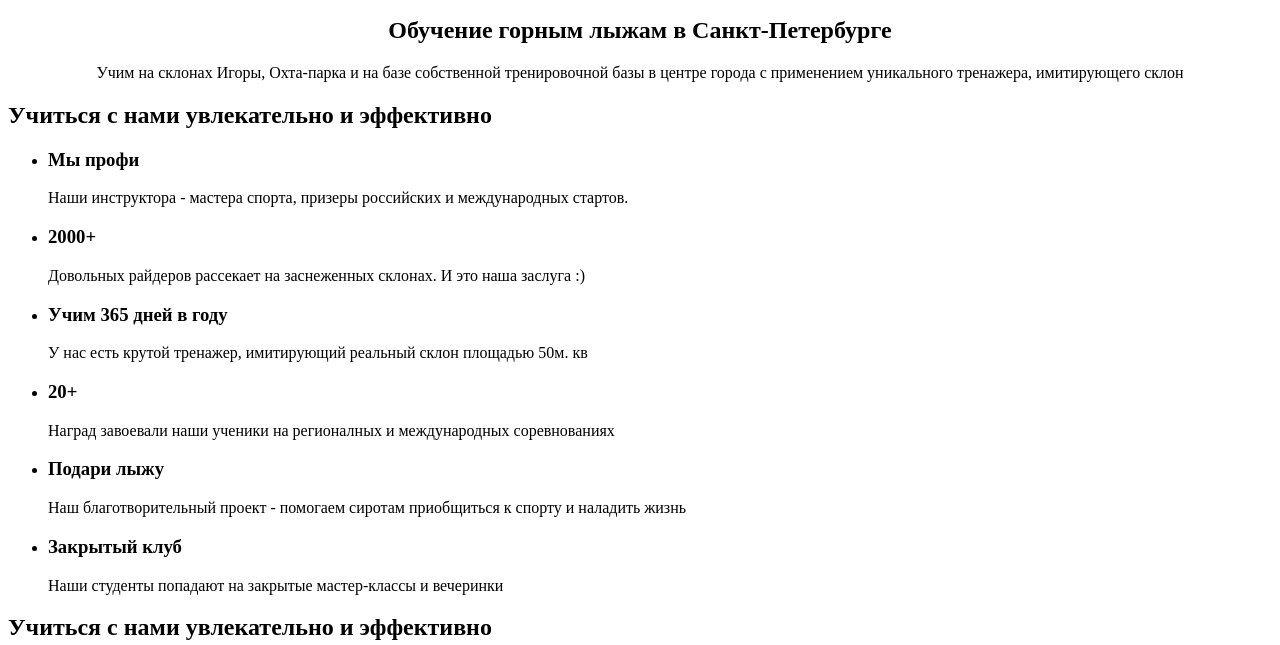
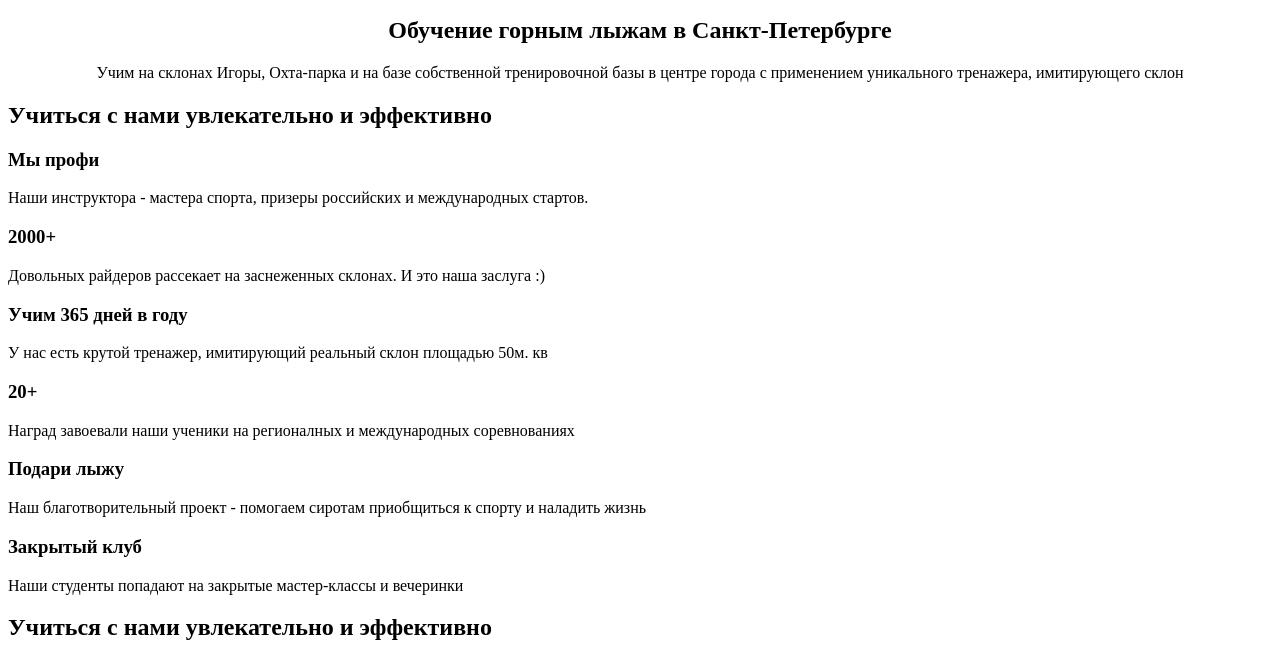
Before and after one commit to P01oniuM/ski-school-pronin, a plain HTML site: page index.html in a window 1280 px wide. Shown: the part 32-677 px from the top of the page. Drawn offline with Linux system fonts and the light colour scheme.

Commit message:
replace ul on div

```diff
--- a/index.html
+++ b/index.html
@@ -21,33 +21,31 @@
         </section>
 
         <section class="benefits">
-            <h2 class="benefits-title">Учиться с нами увлекательно и эффективно</h2>
-            <ul class="benefits-list">
-              <li class="benefits-item">
-                <h3 class="benefits-item-title">Мы профи</h3>
-                <p class="benefits-item-text">Наши инструктора - мастера спорта, призеры российских и международных стартов.</p>
-              </li>
-              <li class="benefits-item">
-                <h3 class="benefits-item-title">2000+</h3>
-                <p class="benefits-item-text">Довольных райдеров рассекает на заснеженных склонах. И это наша заслуга :)</p>
-              </li>
-              <li class="benefits-item">
-                <h3 class="benefits-item-title">Учим 365 дней в году</h3>
-                <p class="benefits-item-text">У нас есть крутой тренажер, имитирующий реальный склон площадью 50м. кв</p>
-              </li>
-              <li class="benefits-item">
-                <h3 class="benefits-item-title">20+</h3>
-                <p class="benefits-item-text">Наград завоевали наши ученики на регионалных и международных соревнованиях</p>
-              </li>
-              <li class="benefits-item">
-                <h3 class="benefits-item-title">Подари лыжу</h3>
-                <p class="benefits-item-text">Наш благотворительный проект - помогаем сиротам приобщиться к спорту и наладить жизнь</p>
-              </li>
-              <li class="benefits-item">
-                <h3 class="benefits-item-title">Закрытый клуб</h3>
-                <p class="benefits-item-text">Наши студенты попадают на закрытые мастер-классы и вечеринки</p>
-              </li>
-            </ul>
+            <h2 class="benefits-main-title">Учиться с нами увлекательно и эффективно</h2>
+            <div class="benefits-item">
+              <h3 class="benefits-title">Мы профи</h3>
+              <p class="benefits-desc">Наши инструктора - мастера спорта, призеры российских и международных стартов.</p>
+            </div>
+            <div class="benefits-item">
+              <h3 class="benefits-title">2000+</h3>
+              <p class="benefits-desc">Довольных райдеров рассекает на заснеженных склонах. И это наша заслуга :)</p>
+            </div>
+            <div class="benefits-item">
+              <h3 class="benefits-title">Учим 365 дней в году</h3>
+              <p class="benefits-desc">У нас есть крутой тренажер, имитирующий реальный склон площадью 50м. кв</p>
+            </div>
+            <div class="benefits-item">
+              <h3 class="benefits-title">20+</h3>
+              <p class="benefits-desc">Наград завоевали наши ученики на регионалных и международных соревнованиях</p>
+            </div>
+            <div class="benefits-item">
+              <h3 class="benefits-title">Подари лыжу</h3>
+              <p class="benefits-desc">Наш благотворительный проект - помогаем сиротам приобщиться к спорту и наладить жизнь</p>
+            </div>
+            <div class="benefits-item">
+              <h3 class="benefits-title">Закрытый клуб</h3>
+              <p class="benefits-desc">Наши студенты попадают на закрытые мастер-классы и вечеринки</p>
+            </div>
         </section>
 
         <div class="lead">
@@ -65,13 +63,13 @@
       <p class="join">Присоединяйся</p>
       <ul class="socials-icons">
         <li class="social-icon-item">
-          <a href="#" class="social-icon"></a></li>
+          <a href="#" class="social-icon-link"></a></li>
         <li class="social-icon-item">
-          <a href="#" class="social-icon"></a></li>
+          <a href="#" class="social-icon-link"></a></li>
         <li class="social-icon-item">
-          <a href="#" class="social-icon"></a></li>
+          <a href="#" class="social-icon-link"></a></li>
         <li class="social-icon-item">
-          <a href="#" class="social-icon"></a></li>
+          <a href="#" class="social-icon-link"></a></li>
       </ul>
       <p class="copyright">copy+v copy+c © 2021</p>
     </footer>
```
